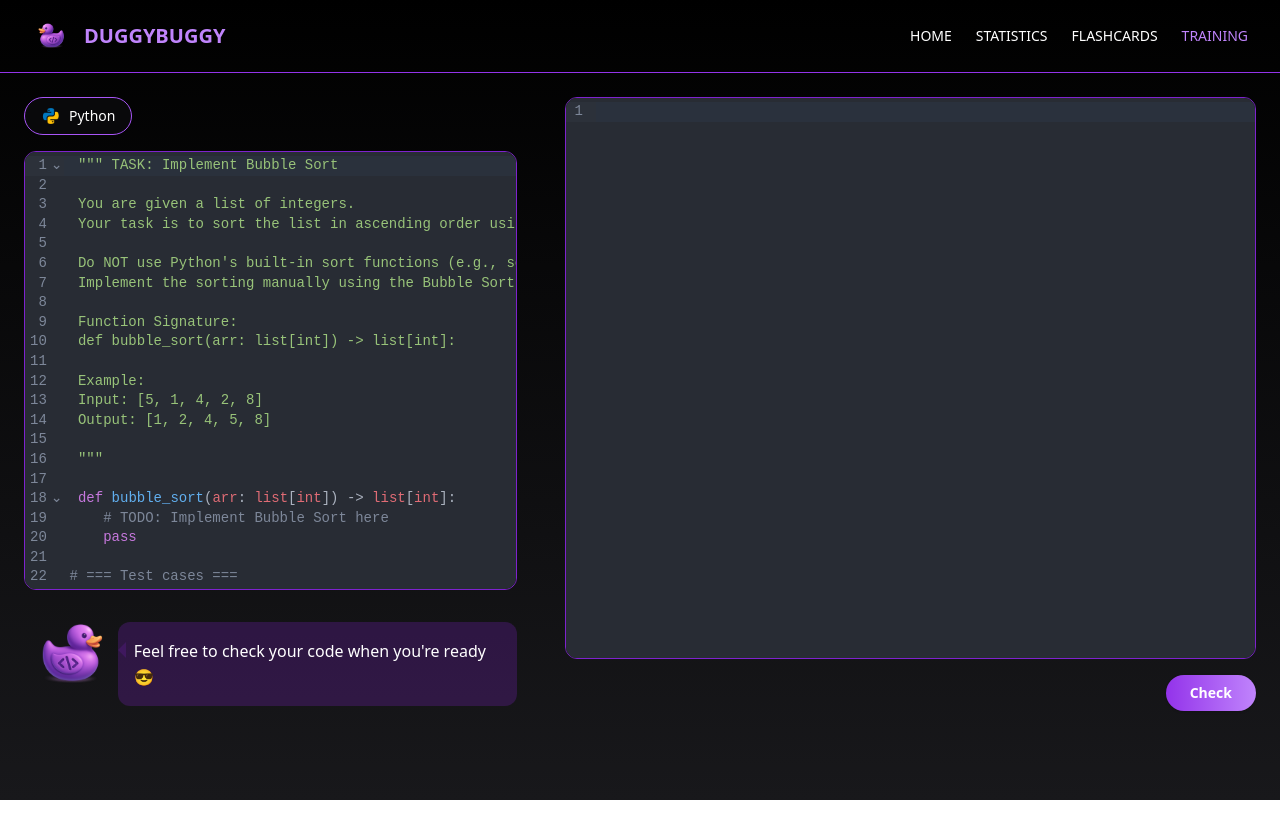
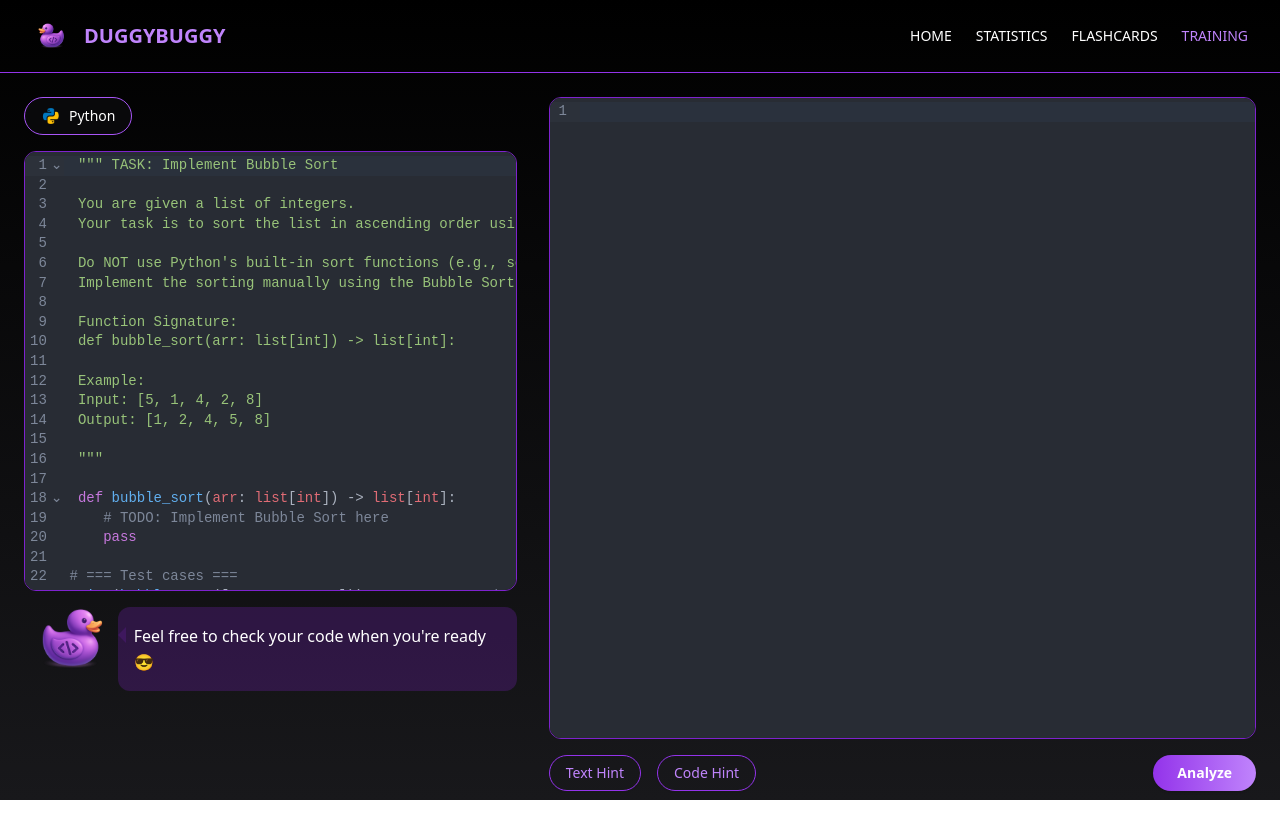
Before and after one commit to Klbtrn/Piis, a React (Vite) app in the folder client/: page /training in a window 1280 px wide. After the commit the page ends 800 px from the top, so only its background shows below. Built offline with nearby package versions, Linux system fonts and the light colour scheme.

Commit message:
added hint buttons and layout changes

```diff
--- a/client/src/components/Editor.jsx
+++ b/client/src/components/Editor.jsx
@@ -3,7 +3,7 @@ import CodeMirror from "@uiw/react-codemirror";
 import { python } from "@codemirror/lang-python";
 import { javascript } from "@codemirror/lang-javascript";
 
-export default function Editor({ language, code, setCode, editable }) {
+export default function Editor({ height, language, code, setCode, editable }) {
   const extensions = {
     python: python(),
     javascript: javascript(),
@@ -13,7 +13,7 @@ export default function Editor({ language, code, setCode, editable }) {
     <div className="flex-grow rounded-xl overflow-hidden border border-purple-700">
       <CodeMirror
         value={code}
-        height="70vh"
+        height={height || "70vh"}
         basicSetup={{
           lineNumbers: true,
           highlightActiveLine: true,
--- a/client/src/pages/TrainerPage.jsx
+++ b/client/src/pages/TrainerPage.jsx
@@ -10,10 +10,12 @@ import duggyLogo from "/src/assets/duggy-logo.png";
 
 import Navbar from "@/components/Navbar";
 
-export default function HomePage() {
+export default function TrainerPage() {
+  const initial_task_text = " \"\"\" TASK: Implement Bubble Sort \n\n You are given a list of integers. \n Your task is to sort the list in ascending order using the Bubble Sort algorithm. \n\n Do NOT use Python's built-in sort functions (e.g., sorted(), list.sort()). \n Implement the sorting manually using the Bubble Sort technique. \n\n Function Signature: \n def bubble_sort(arr: list[int]) -> list[int]: \n\n Example: \n Input: [5, 1, 4, 2, 8] \n Output: [1, 2, 4, 5, 8] \n\n \"\"\" \n\n def bubble_sort(arr: list[int]) -> list[int]:\n    # TODO: Implement Bubble Sort here\n    pass\n\n# === Test cases ===\nprint(bubble_sort([5, 1, 4, 2, 8]))      # Expected: [1, 2, 4, 5, 8]\nprint(bubble_sort([64, 34, 25, 12, 22])) # Expected: [12, 22, 25, 34, 64]";
+
   const [language, setLanguage] = useState("python");
-
-  const task_text = " \"\"\" TASK: Implement Bubble Sort \n\n You are given a list of integers. \n Your task is to sort the list in ascending order using the Bubble Sort algorithm. \n\n Do NOT use Python's built-in sort functions (e.g., sorted(), list.sort()). \n Implement the sorting manually using the Bubble Sort technique. \n\n Function Signature: \n def bubble_sort(arr: list[int]) -> list[int]: \n\n Example: \n Input: [5, 1, 4, 2, 8] \n Output: [1, 2, 4, 5, 8] \n\n \"\"\" \n\n def bubble_sort(arr: list[int]) -> list[int]:\n    # TODO: Implement Bubble Sort here\n    pass\n\n# === Test cases ===\nprint(bubble_sort([5, 1, 4, 2, 8]))      # Expected: [1, 2, 4, 5, 8]\nprint(bubble_sort([64, 34, 25, 12, 22])) # Expected: [12, 22, 25, 34, 64]";
+  const [taskBoxText, setTaskBoxText] = useState(initial_task_text);
+  const [duggyMessage, setDuggyMessage] = useState("Feel free to check your code when you're ready 😎");
 
   const getLanguageLabel = () => {
     switch (language) {
@@ -32,8 +34,7 @@ export default function HomePage() {
       <Navbar />
 
       {/* Main Content */}
-      <main className="p-6 h-[calc(100vh-80px)] flex flex-col gap-4">
-        <div className="flex mb-4">
+      <main className="p-6 h-[calc(100vh-80px)] flex flex-row">
 
         {/* Left Side */}
         <div className="w-2/5 h-full">
@@ -52,15 +53,16 @@ export default function HomePage() {
           </div>
 
           {/* Task */}
-            <div className="h-3/5 flex gap-4">
-              <Editor language={language} code={task_text} editable={false}/>
+          <div className="h-[55vh] flex">
+            <Editor height="55vh" language={language} code={taskBoxText} editable={false}/>
           </div>
 
+          {/* Duggy Messages */}
           <motion.div
             initial={{ opacity: 0, y: 10 }}
             animate={{ opacity: 1, y: 0 }}
             transition={{ duration: 1 }}
-              className="flex items-start mt-4"
+            className="flex items-start"
           >
             {/* Duggy Logo */}
             <div >
@@ -69,7 +71,7 @@ export default function HomePage() {
             {/* Duggy Messages */}
             <div className="flex bg-purple-900/40 mt-4 p-4 rounded-xl relative r-transparent before:content-[''] before:absolute before:top-5 before:-left-2 before:border-8 before:border-transparent before:border-r-purple-900/40">
               <p className="leading-relaxed text-left">
-                  Feel free to check your code when you're ready 😎
+                {duggyMessage}
               </p>
             </div>
           </motion.div>
@@ -78,15 +80,24 @@ export default function HomePage() {
         {/* Right Side */}
         <div className="w-3/5 h-full flex flex-col gap-4">
           {/* Editor */}
-            <div className="pl-12 gap-4">
-              <Editor language={language} editable={true}/>
+          <div className="pl-8 gap-4">
+            <Editor height="80vh" language={language} editable={true}/>
           </div>
-            {/* Check Button */}
-            <div className="flex ml-auto mb-4">
-              <Button className="bg-gradient-to-r from-purple-600 to-purple-400 text-white font-semibold px-6 py-2 rounded-full hover:opacity-90 transition-all">
-                Check
+          {/* Buttons */}
+          <div className="flex flex-row">
+            <Button
+              variant="outline"
+              className="ml-8 border-purple-600 text-purple-400 hover:bg-purple-900/40 rounded-full">
+              Text Hint
             </Button>
-            </div>
+            <Button
+              variant="outline"
+              className="ml-4 border-purple-600 text-purple-400 hover:bg-purple-900/40 rounded-full">
+              Code Hint
+            </Button>
+            <Button className="ml-auto bg-gradient-to-r from-purple-600 to-purple-400 text-white font-semibold px-6 py-2 rounded-full hover:opacity-90 transition-all">
+              Analyze
+            </Button>
           </div>
         </div>
       </main>
```
Lines whose indentation alone changed are shown as unchanged.
